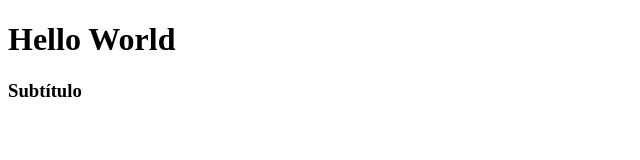
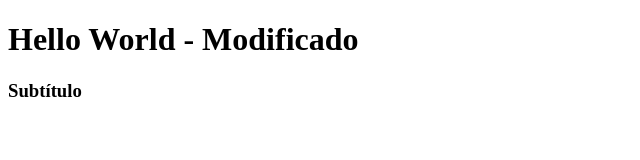
Before and after one commit to xavycastro/hello-world-git, a plain HTML site: page index.html in a window 1280 px wide. Shown: the whole page, without its empty margins (0-640 px from the left). Drawn offline with Linux system fonts and the light colour scheme.

Commit message:
Se modificó el index

```diff
--- a/index.html
+++ b/index.html
@@ -7,7 +7,7 @@
     <title>Curso de GIT - Nuevo</title>
 </head>
 <body>
-    <h1>Hello World</h1>
+    <h1>Hello World - Modificado</h1>
     <h3>Subtítulo</h3>
 </body>
 </html>
```
